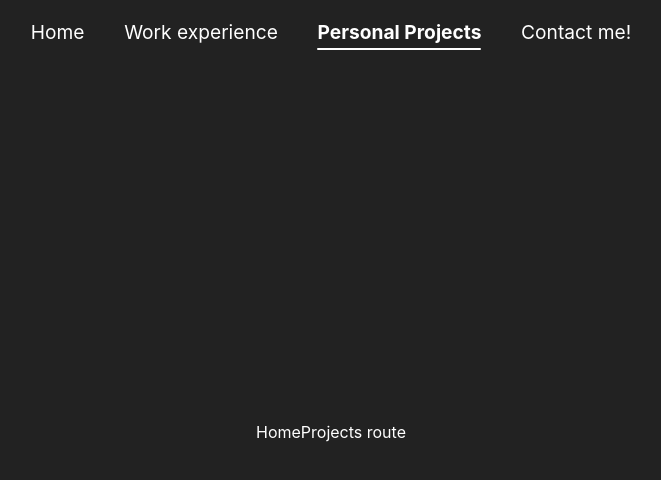
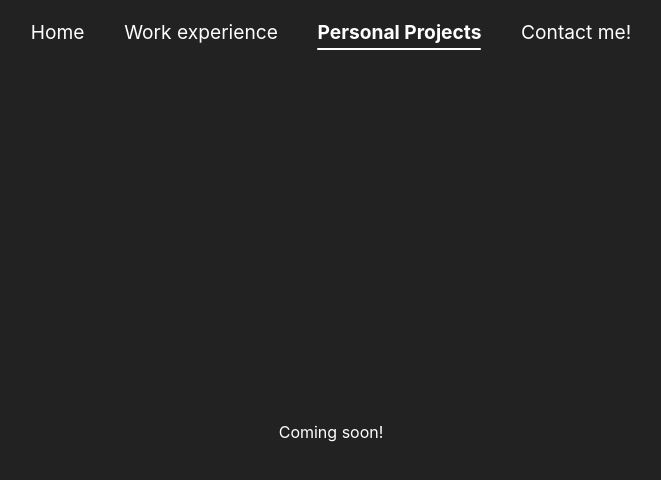
Before and after one commit to joka828/portfolio, a Next.js app: page /projects in a window 1280 px wide. Shown: the top 480 px of the page, without its empty margins (309-970 px from the left). Built offline with nearby package versions, Linux system fonts and the light colour scheme.

Commit message:
add coming soon messages

```diff
--- a/pages/projects.tsx
+++ b/pages/projects.tsx
@@ -16,7 +16,7 @@ const HomeProjects: NextPage = () => {
       </Head> */}
 
       <main className={styles.main}>
-        HomeProjects route
+        Coming soon!
       </main>
     </>
   )
--- a/pages/work.tsx
+++ b/pages/work.tsx
@@ -16,7 +16,7 @@ const Work: NextPage = () => {
       </Head> */}
 
       <main className={styles.main}>
-        work route
+        Coming soon!
       </main>
     </>
   )
```
